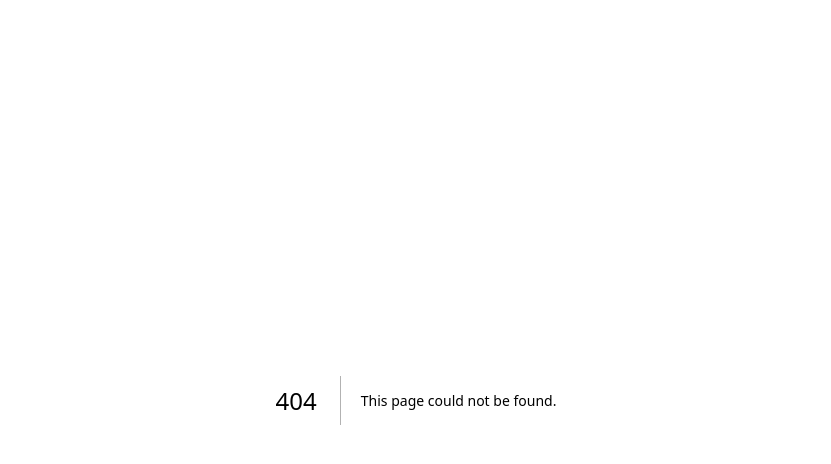
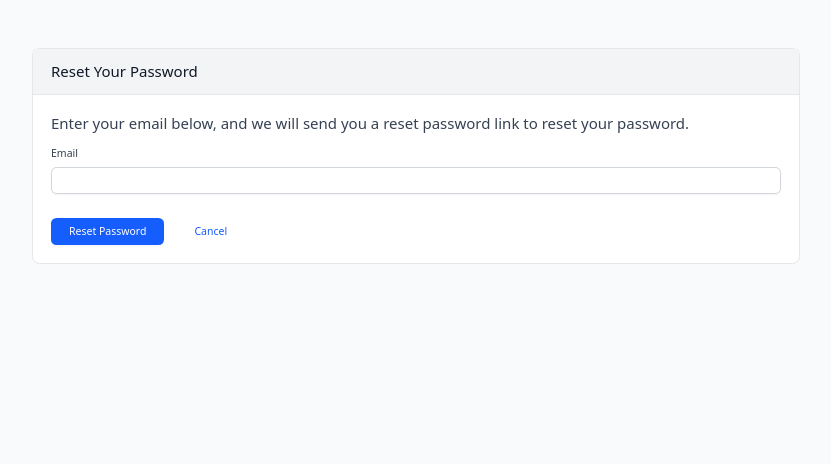
Before and after one commit to smfahim25/golf-management, a Next.js app: page /forgot-password in a window 1280 px wide. Before the commit this address had no page. Shown: the top 464 px of the page, without its empty margins (224-1055 px from the left). Built offline with nearby package versions, Linux system fonts and the light colour scheme.

Commit message:
feat: implement ResetPasswordForm component with email validation and submission handling

```diff
--- /dev/null
+++ b/src/app/(auth)/forgot-password/page.js
@@ -0,0 +1,102 @@
+'use client';
+
+import { Button } from '@/components/ui/button';
+import { Input } from '@/components/ui/input';
+import { Label } from '@/components/ui/label';
+import { AlertCircle } from 'lucide-react';
+import { useRouter } from 'next/navigation';
+import { useState } from 'react';
+
+export default function ResetPasswordForm() {
+  const router = useRouter();
+
+  const [email, setEmail] = useState('');
+  const [touched, setTouched] = useState(false);
+  const [error, setError] = useState('');
+
+  const validateEmail = (value) => {
+    if (!value.trim()) return 'Email is required';
+    const emailRegex = /^[^\s@]+@[^\s@]+\.[^\s@]+$/;
+    return !emailRegex.test(value) ? 'Enter a valid email address' : '';
+  };
+
+  const handleSubmit = (e) => {
+    e.preventDefault();
+    const validationError = validateEmail(email);
+    if (validationError) {
+      setError(validationError);
+      setTouched(true);
+      return;
+    }
+
+    // TODO: send reset email
+    console.log('Send reset email to:', email);
+  };
+
+  const handleCancel = () => {
+    router.push('/login');
+  };
+
+  return (
+    <div className='font-sans min-h-screen flex pt-16 justify-center p-4 bg-gray-50'>
+      <div className='w-full max-h-fit max-w-5xl bg-white border border-gray-200 rounded-lg'>
+        <div className='px-6 py-4 border-b border-gray-200 bg-gray-100'>
+          <h1 className='text-xl font-medium text-gray-900'>Reset Your Password</h1>
+        </div>
+        <div className='px-6 py-6 space-y-4'>
+          <p className='text-gray-700 text-xl font-medium'>Enter your email below, and we will send you a reset password link to reset your password.</p>
+          <form
+            onSubmit={handleSubmit}
+            className='space-y-4'
+          >
+            <div className='space-y-2'>
+              <Label
+                htmlFor='email'
+                className='text-sm font-medium text-gray-700'
+              >
+                Email
+              </Label>
+              <div className='relative'>
+                <Input
+                  id='email'
+                  name='email'
+                  type='email'
+                  value={email}
+                  onChange={(e) => {
+                    setEmail(e.target.value);
+                    if (error) setError('');
+                  }}
+                  onBlur={() => {
+                    setTouched(true);
+                    const err = validateEmail(email);
+                    setError(err);
+                  }}
+                  className={`w-full ${error && touched ? 'border-red-500 focus:border-red-500 focus:ring-red-500' : 'border-gray-300 focus:border-blue-500 focus:ring-blue-500'}`}
+                />
+                {error && touched && <AlertCircle className='absolute right-3 top-1/2 transform -translate-y-1/2 h-4 w-4 text-red-500' />}
+              </div>
+              {error && touched && <p className='text-sm text-red-600'>{error}</p>}
+            </div>
+
+            <div className='flex space-x-4 pt-4'>
+              <Button
+                type='submit'
+                className='bg-blue-600 hover:bg-blue-700 text-white px-6 py-2'
+              >
+                Reset Password
+              </Button>
+              <Button
+                type='button'
+                variant='ghost'
+                onClick={handleCancel}
+                className='text-blue-600 hover:text-blue-800 hover:bg-blue-50 px-6 py-2'
+              >
+                Cancel
+              </Button>
+            </div>
+          </form>
+        </div>
+      </div>
+    </div>
+  );
+}
```
